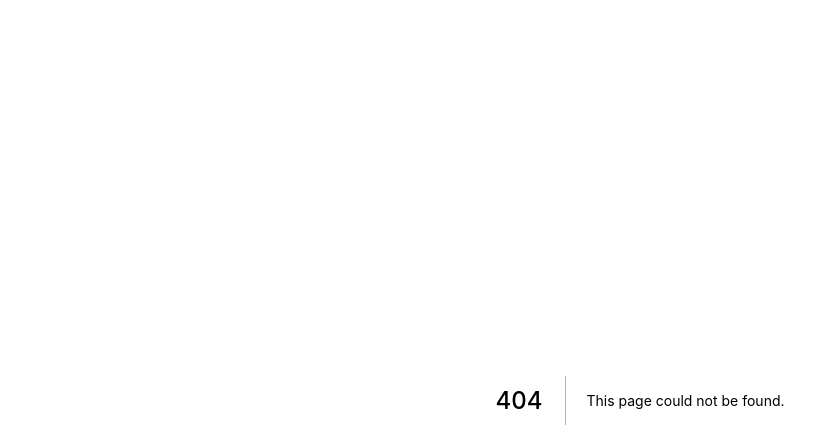
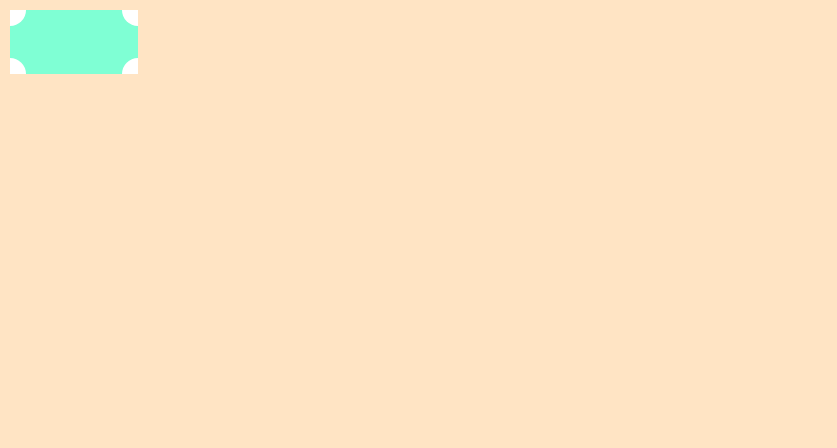
Before and after one commit to catsky/daily_css, a Next.js app: page /10concave_corners in a window 1280 px wide. Before the commit this address had no page. Shown: the top 448 px of the page, without its empty margins (0-837 px from the left). Built offline with nearby package versions, Linux system fonts and the light colour scheme.

Commit message:
10concave

```diff
--- /dev/null
+++ b/pages/10concave_corners.js
@@ -0,0 +1,24 @@
+import React from 'react';
+import Image from 'next/image';
+import styles from '../styles/10concave_corners.module.css';
+
+export default function ArrowButton() {
+  return (
+    <div style={{ display: 'flex', margin: '10px' }}>
+      <div className={styles['concave-corners']}>
+        <div
+          className={`${styles['concave-corners__corner']} ${styles['concave-corners__corner--tl']}`}
+        ></div>
+        <div
+          className={`${styles['concave-corners__corner']} ${styles['concave-corners__corner--tr']}`}
+        ></div>
+        <div
+          className={`${styles['concave-corners__corner']} ${styles['concave-corners__corner--bl']}`}
+        ></div>
+        <div
+          className={`${styles['concave-corners__corner']} ${styles['concave-corners__corner--br']}`}
+        ></div>
+      </div>
+    </div>
+  );
+}
--- /dev/null
+++ b/styles/10concave_corners.module.css
@@ -0,0 +1,37 @@
+.concave-corners {
+  width: 128px;
+  height: 64px;
+  background-color: aquamarine;
+  position: relative;
+}
+
+.concave-corners__corner {
+  width: 1rem;
+  height: 1rem;
+  position: absolute;
+  background-color: white;
+}
+
+.concave-corners__corner--tl {
+  border-radius: 0 0 1rem 0;
+  top: 0;
+  left: 0;
+}
+
+.concave-corners__corner--tr {
+  border-radius: 0 0 0 1rem;
+  top: 0;
+  right: 0;
+}
+
+.concave-corners__corner--bl {
+  border-radius: 0 1rem 0 0;
+  bottom: 0;
+  left: 0;
+}
+
+.concave-corners__corner--br {
+  border-radius: 1rem 0 0 0;
+  bottom: 0;
+  right: 0;
+}
```
